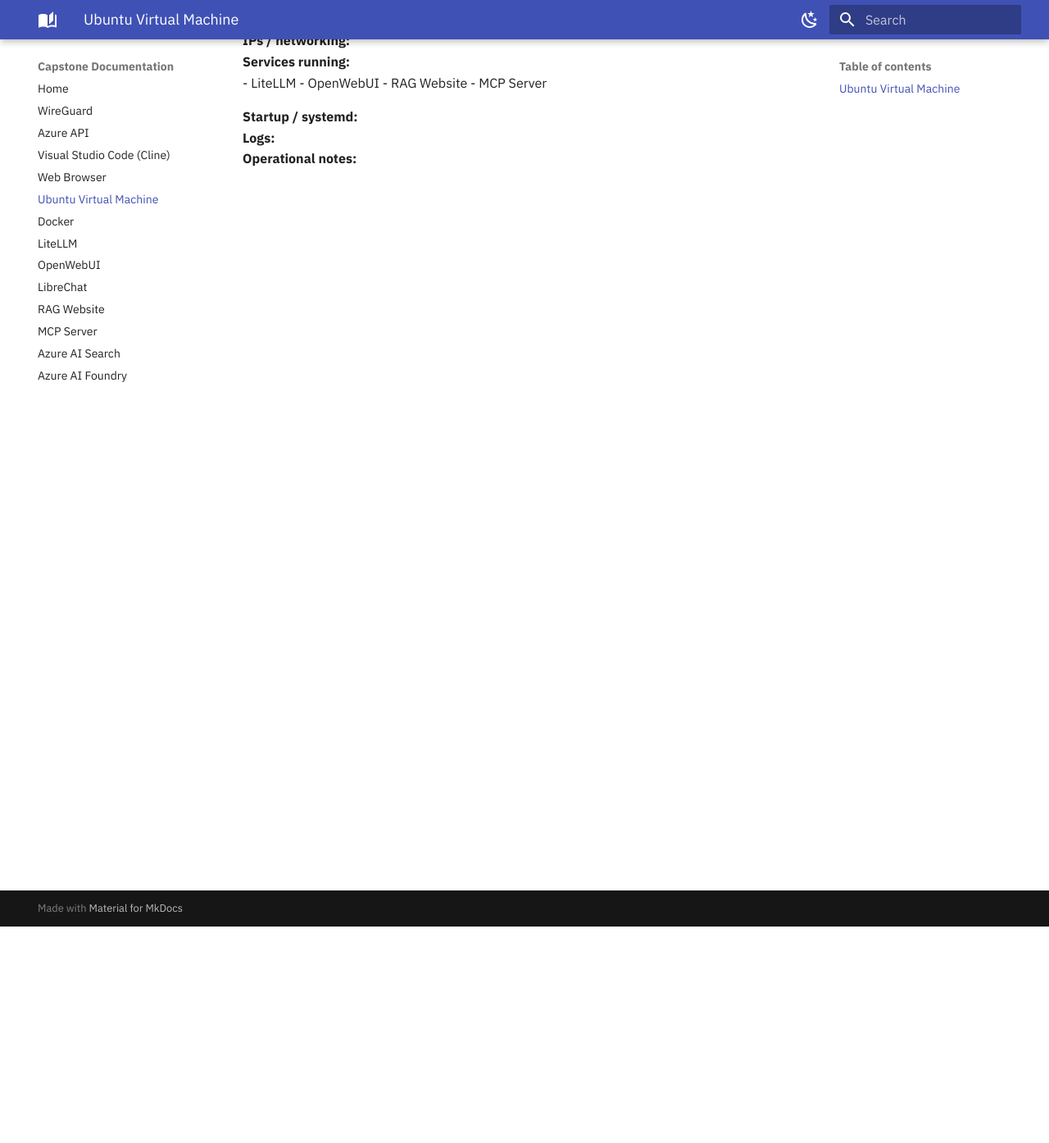
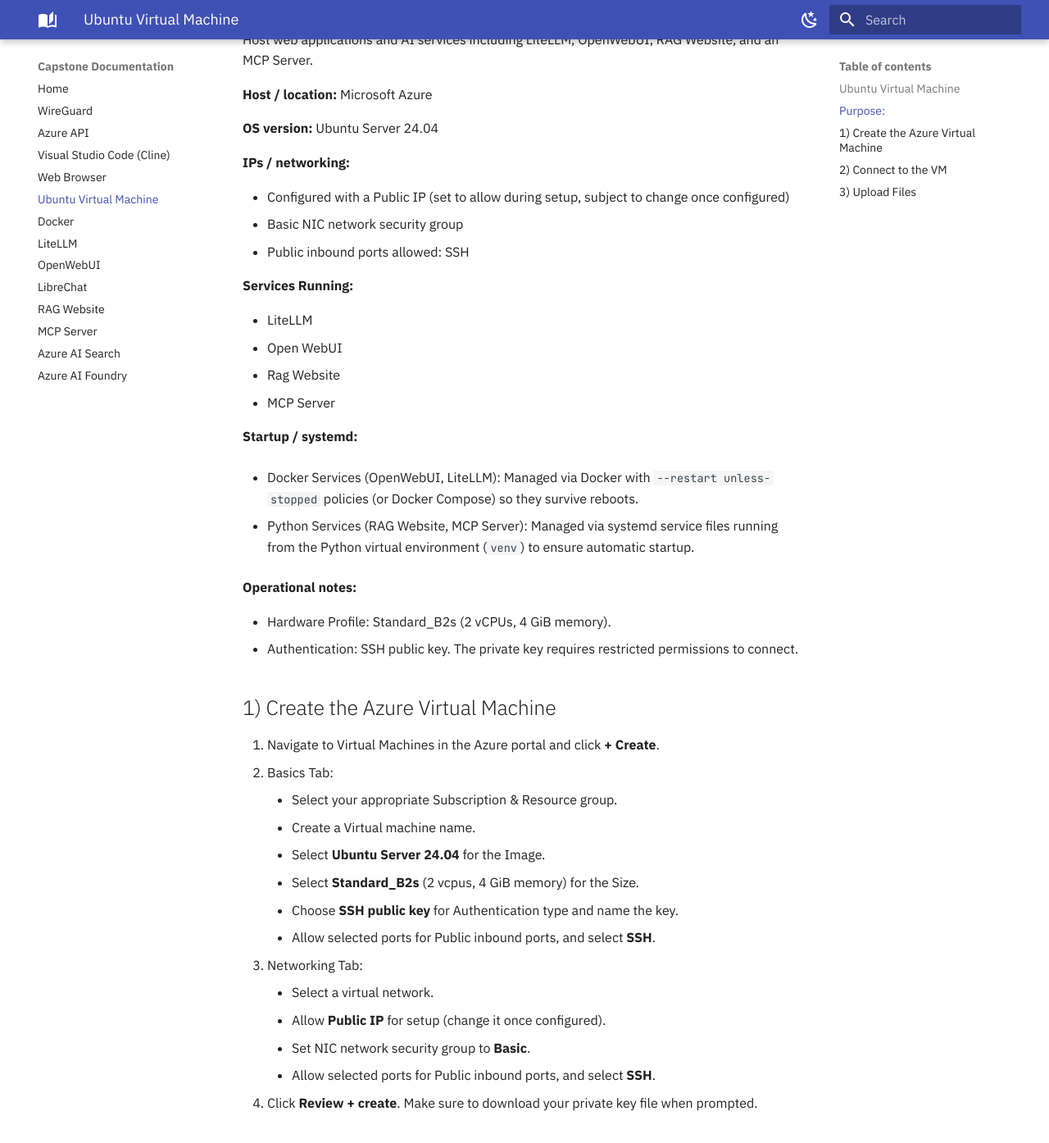
Before and after one commit to Zabuddia/capstone-documentation, an MkDocs documentation site: the page built from docs/ubuntu-virtual-machine.md, in a window 1280 px wide and 1400 px high, scrolled down 270 px. Shown: the top 1394 px of the window at 82% size. Built offline with MkDocs 1.6.1 and Material for MkDocs 9.7.7, drawn with Linux system fonts in a browser that asks for light colours; some of the changed text lies outside the part shown.

Commit message:
Virtual Machine documetnation is completed

```diff
--- a/docs/ubuntu-virtual-machine.md
+++ b/docs/ubuntu-virtual-machine.md
@@ -1,14 +1,66 @@
 ## Ubuntu Virtual Machine
-**Purpose:**
-**Host / location:**
-**OS version:**
+
+## Purpose:
+Host web applications and AI services including LiteLLM, OpenWebUI, RAG Website, and an MCP Server.
+
+**Host / location:** Microsoft Azure
+
+**OS version:** Ubuntu Server 24.04
+
 **IPs / networking:**
-**Services running:**
-- LiteLLM
-- OpenWebUI
-- RAG Website
-- MCP Server
+
+* Configured with a Public IP (set to allow during setup, subject to change once configured)
+* Basic NIC network security group
+* Public inbound ports allowed: SSH
+
+**Services Running:**
+
+* LiteLLM
+* Open WebUI
+* Rag Website
+* MCP Server
 
 **Startup / systemd:**
-**Logs:**
+
+* Docker Services (OpenWebUI, LiteLLM): Managed via Docker with `--restart unless-stopped` policies (or Docker Compose) so they survive reboots.
+
+* Python Services (RAG Website, MCP Server): Managed via systemd service files running from the Python virtual environment (`venv`) to ensure automatic startup.
+
 **Operational notes:**
+
+* Hardware Profile: Standard_B2s (2 vCPUs, 4 GiB memory).
+* Authentication: SSH public key. The private key requires restricted permissions to connect.
+
+
+## 1) Create the Azure Virtual Machine
+
+1. Navigate to Virtual Machines in the Azure portal and click **+ Create**.
+2. Basics Tab:
+    * Select your appropriate Subscription & Resource group.
+    * Create a Virtual machine name.
+    * Select **Ubuntu Server 24.04** for the Image.
+    * Select **Standard_B2s** (2 vcpus, 4 GiB memory) for the Size.
+    * Choose **SSH public key** for Authentication type and name the key.
+    * Allow selected ports for Public inbound ports, and select **SSH**.
+3. Networking Tab:
+    * Select a virtual network.
+    * Allow **Public IP** for setup (change it once configured).
+    * Set NIC network security group to **Basic**.
+    * Allow selected ports for Public inbound ports, and select **SSH**.
+4. Click **Review + create**. Make sure to download your private key file when prompted.
+
+## 2) Connect to the VM
+
+1. In your local terminal, restrict the permissions on your private key file so it is secure:
+  `chmod 400 your-key-name.pem`
+2. In Azure, navigate to **Connect** on the left side bar
+3. Under SSH command, copy and paste this command in your local terminal
+
+## 3) Upload Files
+
+1. Open another local terminal that is not linked to the VM
+2. Run command to upload your desired files:
+  `scp -i your-key.pem -r /path/to/your/project azureuser@<PUBLIC-IP>:/home/azureuser/`
+3. In the terminal connected to the VM, install python:
+  `sudo apt update`
+  `sudo apt install git python3 python3-pip python3-venv –y`
```
